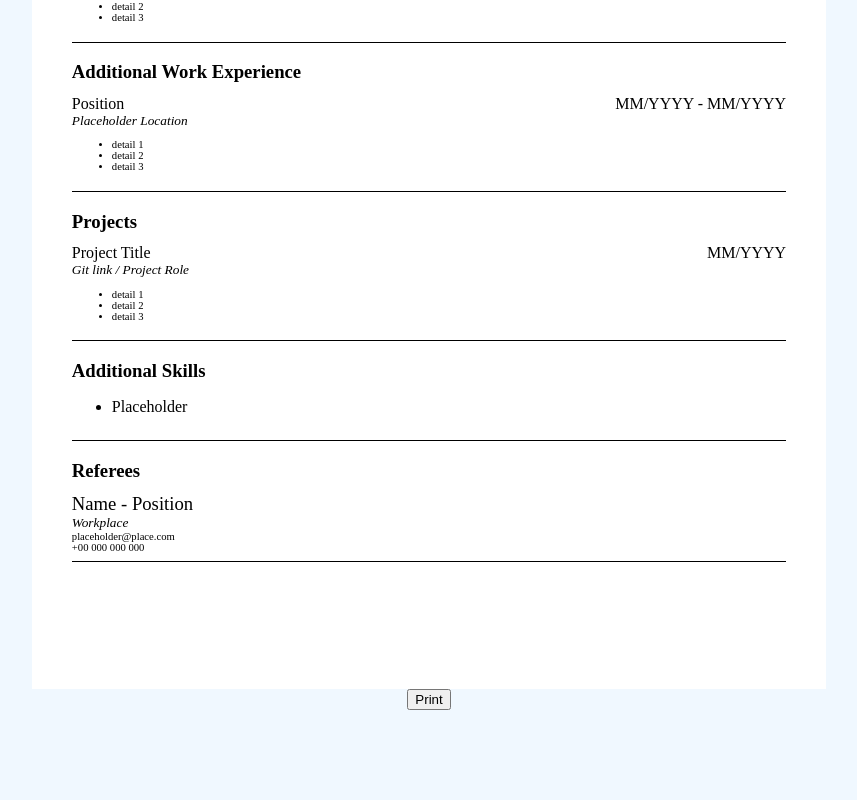
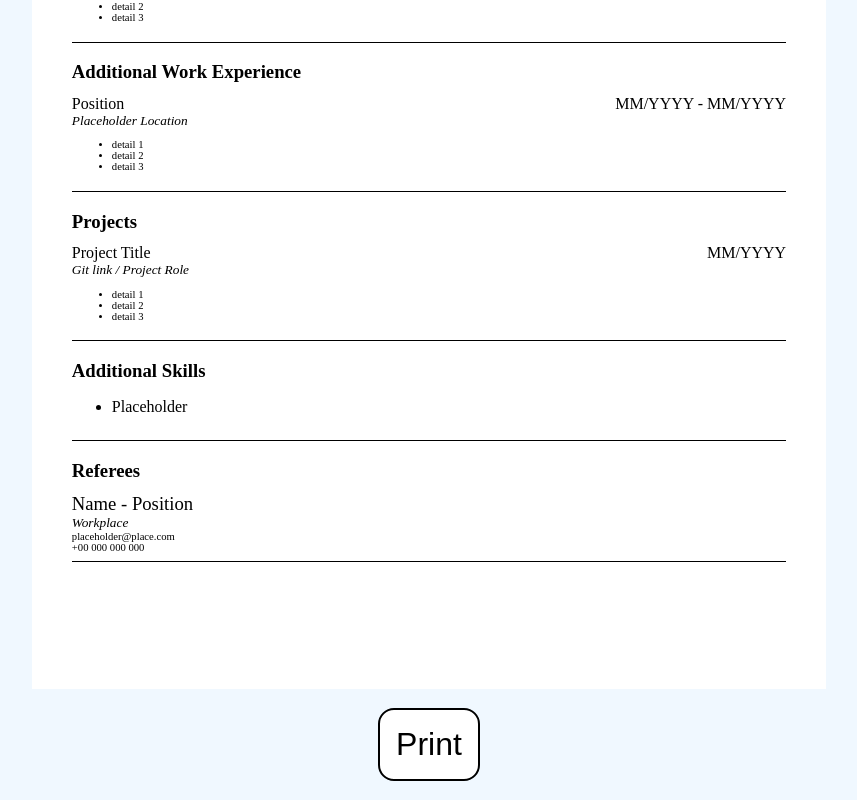
Before and after one commit to Chipset-0/CV_App, a React (Vite) app: page / in a window 1280 px wide. Shown: the part 513-1313 px from the top of the page, without its empty margins (211-1068 px from the left). Before the commit the page ends 1223 px from the top, so only its background shows below. Built offline with nearby package versions, Linux system fonts and the light colour scheme.

Commit message:
Styling to Print Button. Project Completed!

```diff
--- a/src/App.css
+++ b/src/App.css
@@ -20,15 +20,25 @@
   width: 21cm;
 }
 
-.page-actions{
-  background-color: white;
-  width: 30%;
-  display: flex;
+#page-actions{
+  display: grid;
+  padding: 5mm;
 }
 
 .page-action-button
 {
   height: fit-content;
+  width: fit-content;
+  font-size: xx-large;
+  background-color: white;
+  border: 2px solid black;
+  padding: 16px;
+  border-radius: 16px;
+}
+
+.page-action-button:hover
+{
+  background-color: rgb(221, 221, 221);
 }
 
 @cv-display{
```
